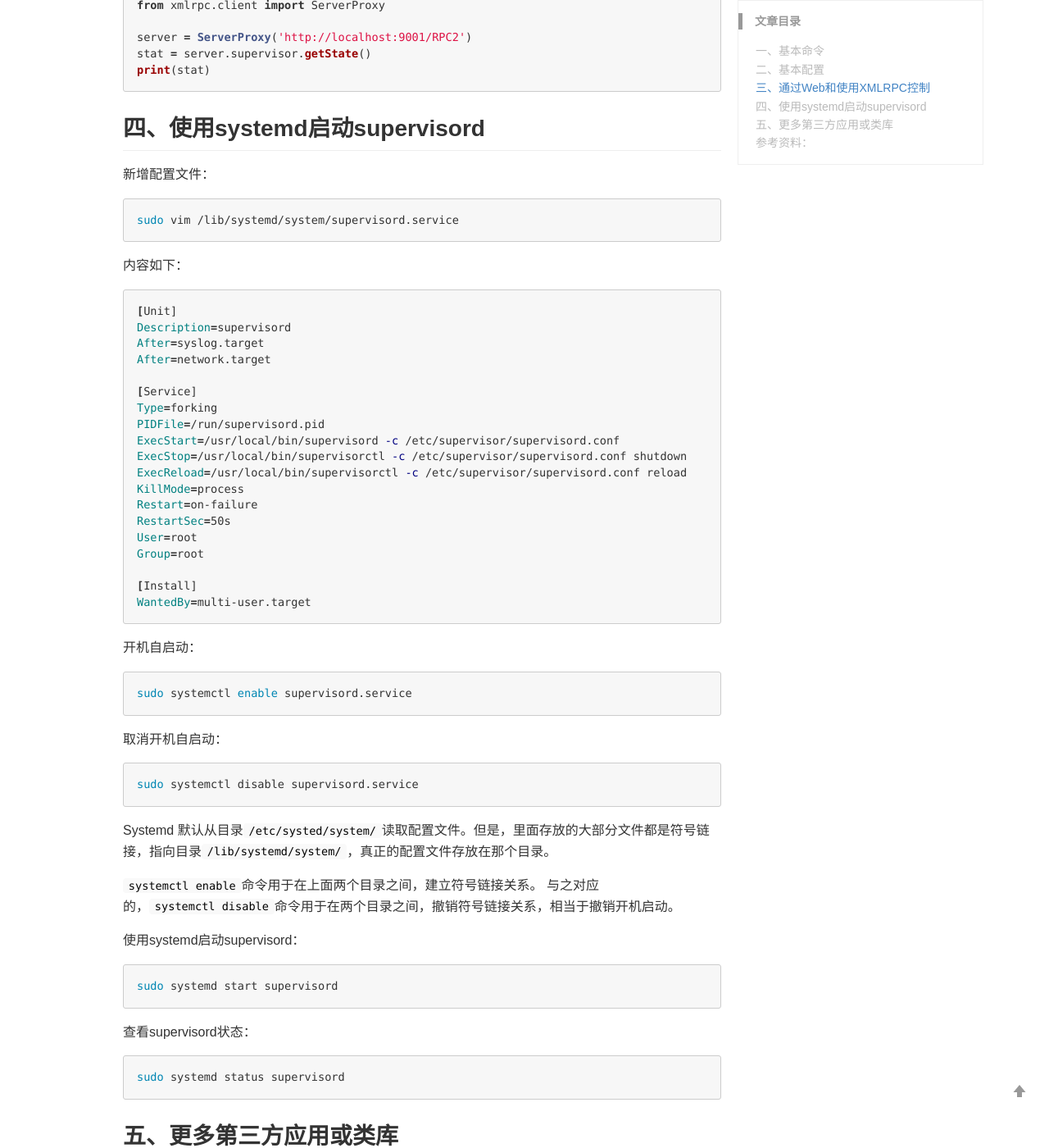
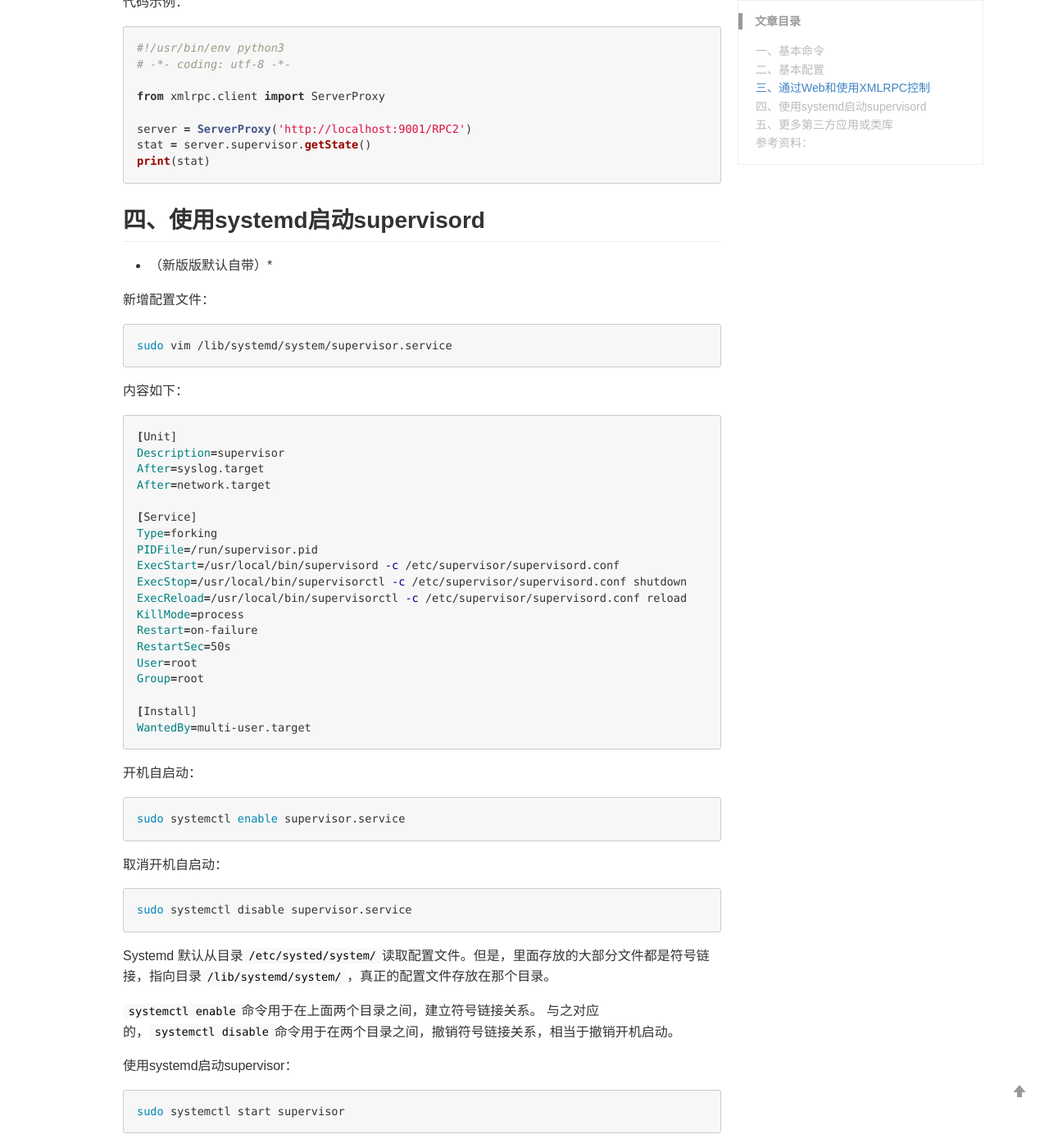
Before and after one commit to edtenz/edtenz.github.io, a Jekyll site: the page built from _posts/2019-01-06-use-supervisord-for-process-management.markdown, in a window 1280 px wide and 1400 px high, scrolled down 3224 px. Shown: the whole window at 82% size. Built offline with Jekyll 4.4.1, drawn with Linux system fonts in a browser that asks for light colours; comment, search, counter and statistics services are not loaded; some of the changed text lies outside the part shown.

Commit message:
supervisor doc update: fix some configuration mistakes

````diff
--- a/_posts/2019-01-06-use-supervisord-for-process-management.markdown
+++ b/_posts/2019-01-06-use-supervisord-for-process-management.markdown
@@ -8,12 +8,22 @@ supervisord 是一个Python开发的进程管理服务，包含了进程生命
 
 
 ## 一、基本命令
+
+安装
+以 ubuntu 系统为例：
+
+```sh
+sudo apt-get install supervisor
+```
+
 启动supervisord服务
+
 ```sh
 supervisord -c /etc/supervisor/supervisord.conf
 ```
 
 启动supervisorctl客户端
+
 ```sh
 supervisorctl -c /etc/supervisor/supervisord.conf
 ```
@@ -24,22 +34,26 @@ supervisorctl -u <user> -p <password>
 ```
 
 直接使用命令
+
 ```sh
 supervisorctl -u <user> -p <password> <opts>
 ```
 
 opts包括:
+
 > add    exit      open  reload  restart   start   tail
 avail  fg        pid   remove  shutdown  status  update
 clear  maintail  quit  reread  signal    stop    version
 
 ## 二、基本配置
 新建配置目录：
+
 ```sh
 sudo mkdir /etc/supervisor/conf.d
 ```
 
 新建主配置文件：
+
 ```sh
 /etc/supervisor/supervisord.conf
 ```
@@ -145,20 +159,23 @@ print(stat)
 ```
 
 ## 四、使用systemd启动supervisord
+* （新版版默认自带）*
+
 新增配置文件：
+
 ```sh
-sudo vim /lib/systemd/system/supervisord.service
+sudo vim /lib/systemd/system/supervisor.service
 ```
 内容如下：
 ```sh
 [Unit]
-Description=supervisord
+Description=supervisor
 After=syslog.target
 After=network.target
 
 [Service]
 Type=forking
-PIDFile=/run/supervisord.pid
+PIDFile=/run/supervisor.pid
 ExecStart=/usr/local/bin/supervisord -c /etc/supervisor/supervisord.conf
 ExecStop=/usr/local/bin/supervisorctl -c /etc/supervisor/supervisord.conf shutdown
 ExecReload=/usr/local/bin/supervisorctl -c /etc/supervisor/supervisord.conf reload
@@ -173,24 +190,24 @@ WantedBy=multi-user.target
 ```
 开机自启动：
 ```sh
-sudo systemctl enable supervisord.service
+sudo systemctl enable supervisor.service
 ```
 取消开机自启动：
 ```sh
-sudo systemctl disable supervisord.service
+sudo systemctl disable supervisor.service
 ```
 Systemd 默认从目录`/etc/systed/system/`读取配置文件。但是，里面存放的大部分文件都是符号链接，指向目录`/lib/systemd/system/`，真正的配置文件存放在那个目录。
 
 `systemctl enable`命令用于在上面两个目录之间，建立符号链接关系。
 与之对应的，`systemctl disable`命令用于在两个目录之间，撤销符号链接关系，相当于撤销开机启动。
 
-使用systemd启动supervisord：
+使用systemd启动supervisor：
 ```sh
-sudo systemd start supervisord
+sudo systemctl start supervisor
 ```
-查看supervisord状态：
+查看supervisor状态：
 ```sh
-sudo systemd status supervisord
+sudo systemctl status supervisor
 ```
 
 ## 五、更多第三方应用或类库
````
Also changed, not shown: other parts of _posts/2019-01-06-use-supervisord-for-process-management.markdown (+1 -1 lines).
